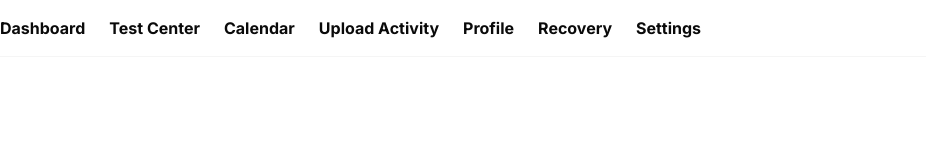
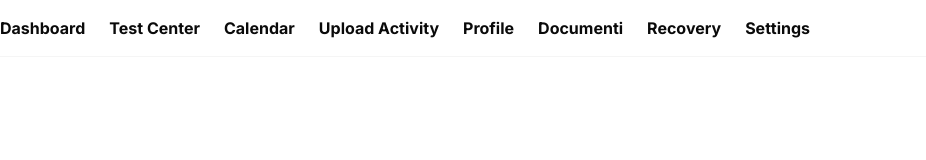
Before and after one commit to diegotruant/cycling-coach-platform, a Next.js app: page /athlete/login in a window 1280 px wide. Shown: the top 160 px of the page, without its empty margins (0-926 px from the left). Built offline with nearby package versions, Linux system fonts and the light colour scheme; no server answers.

Commit message:
feat: add Documenti link to athlete navigation menu

```diff
--- a/src/app/athlete/layout.tsx
+++ b/src/app/athlete/layout.tsx
@@ -30,6 +30,9 @@ export default function AthleteLayout({
                         <Link className="mr-6 flex items-center space-x-2" href="/athlete/profile">
                             <span className="hidden font-bold sm:inline-block">Profile</span>
                         </Link>
+                        <Link className="mr-6 flex items-center space-x-2" href="/athlete/documents">
+                            <span className="hidden font-bold sm:inline-block">Documenti</span>
+                        </Link>
                         <Link className="mr-6 flex items-center space-x-2" href="/athlete/recovery">
                             <span className="hidden font-bold sm:inline-block">Recovery</span>
                         </Link>
```
Also changed, not shown: 2 other files (tests, documents, lock files or other folders).
